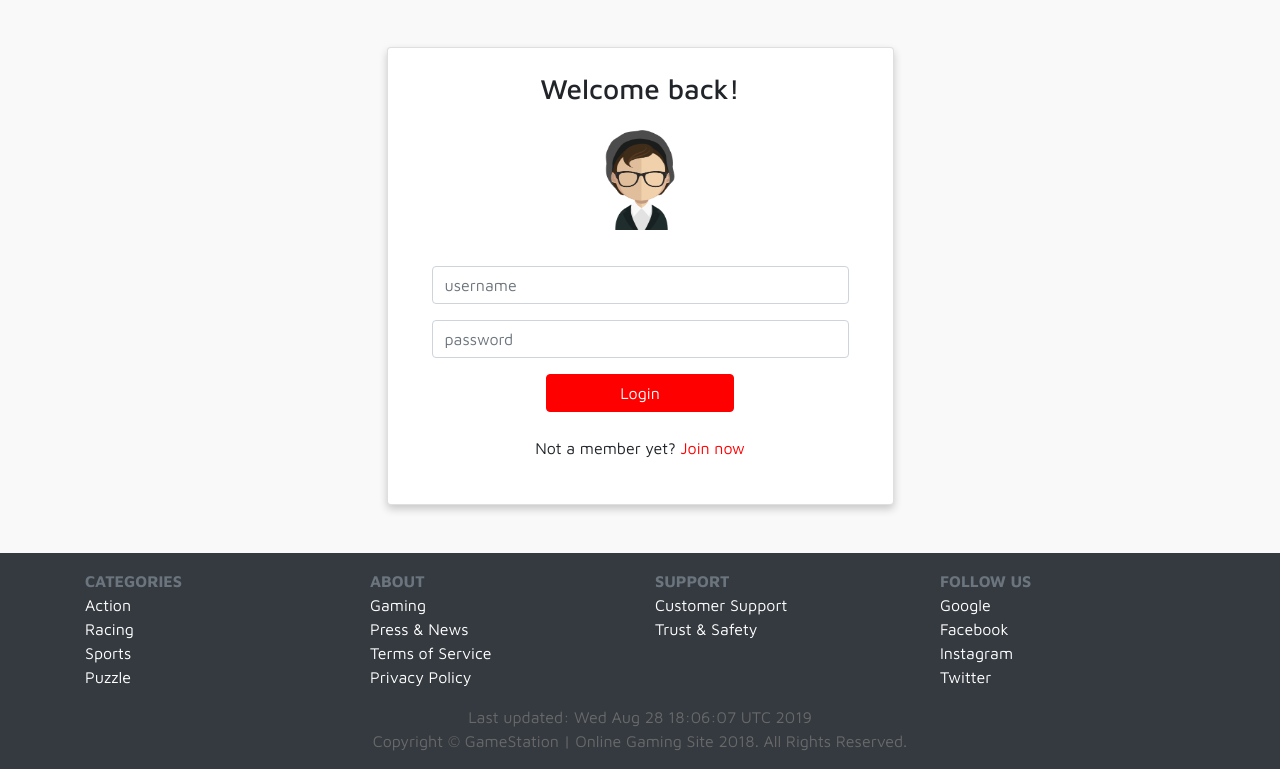
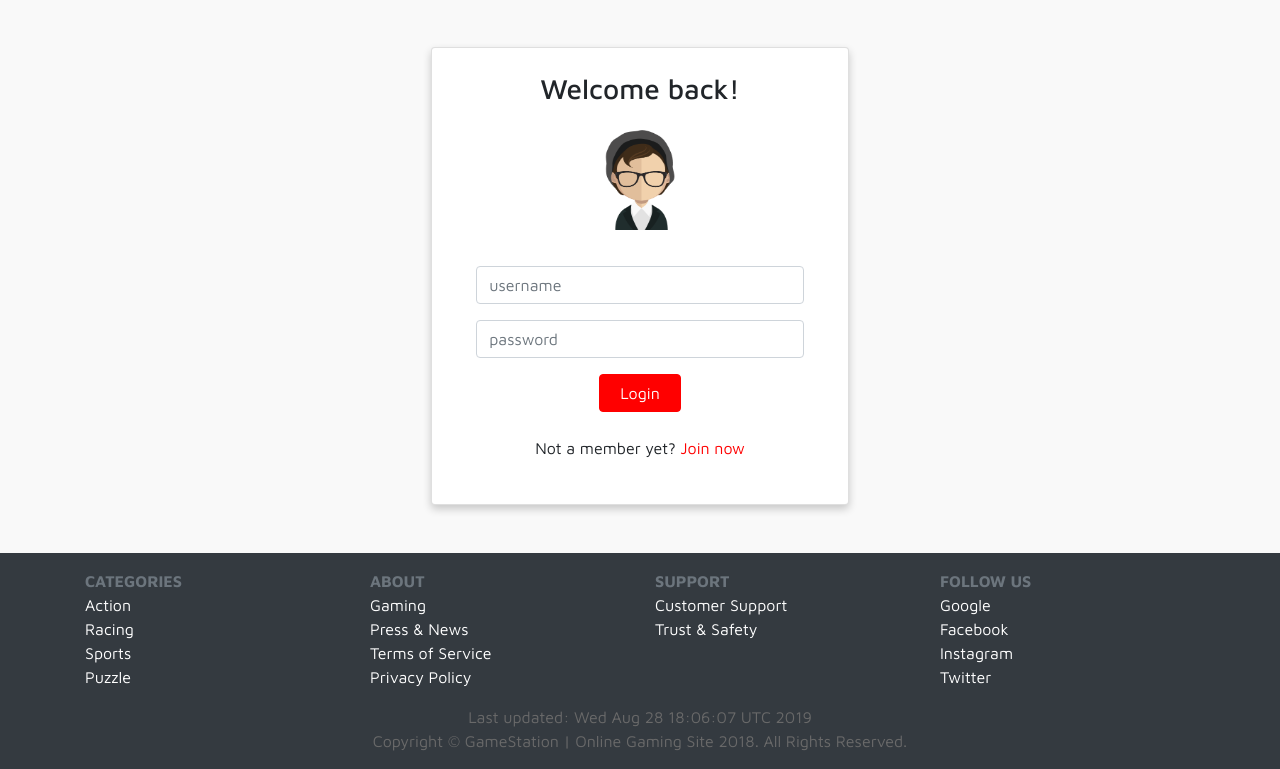
Before and after one commit to pasanjg/GAMESTATION, a Java web app: page /login in a window 1280 px wide. Shown: the part 71-840 px from the top of the page. Run offline with Tomcat 11, a stand-in JSP engine, Linux system fonts and the light colour scheme.

Commit message:
minor fixes

```diff
--- a/WebContent/assets/css/styles.css
+++ b/WebContent/assets/css/styles.css
@@ -226,7 +226,3 @@ embed {
 	padding: 2px 16px;
 	margin-bottom: 25px;
 }
-
-.card button{
-	width: 45%;
-}
--- a/WebContent/login.jsp
+++ b/WebContent/login.jsp
@@ -28,7 +28,7 @@
 
     <div class="container gs-top px-5">
 		<div class="row justify-content-center">
-			<div class="col-md-6">
+			<div class="col-md-5">
 				<div class="card my-5 p-4 text-center">
 					<h3>Welcome back!</h3>
 					<div class="col my-3">
@@ -47,7 +47,7 @@
 							<div class="form-group">
 								<input type="password" class="form-control" name="password" id="colFormLabel" placeholder="password" required>
 							</div>
-							<button class="btn btn-gs-red px-4" type="submit" name="login" value="Login">Login</button> <br/> <br/>
+							<button class="btn btn-gs-red w-25" type="submit" name="login" value="Login">Login</button> <br/> <br/>
 							<span>Not a member yet? <a href="register" style="color: red;">Join now</a></span>
 						</form>
 					</div>
--- a/WebContent/profile.jsp
+++ b/WebContent/profile.jsp
@@ -153,7 +153,7 @@
 										<div class="d-inline">
 										<form class="d-inline" method="GET" action="play-game">
 											<input class="form-control" type="hidden" name="GameID" value="<%= gameID %>">
-											<button class="btn btn-gs-green" type="submit">Play</button>
+											<button class="btn btn-gs-green w-50" type="submit">Play</button>
 										</form>
 										</div>
 										<div class="d-inline">
```
